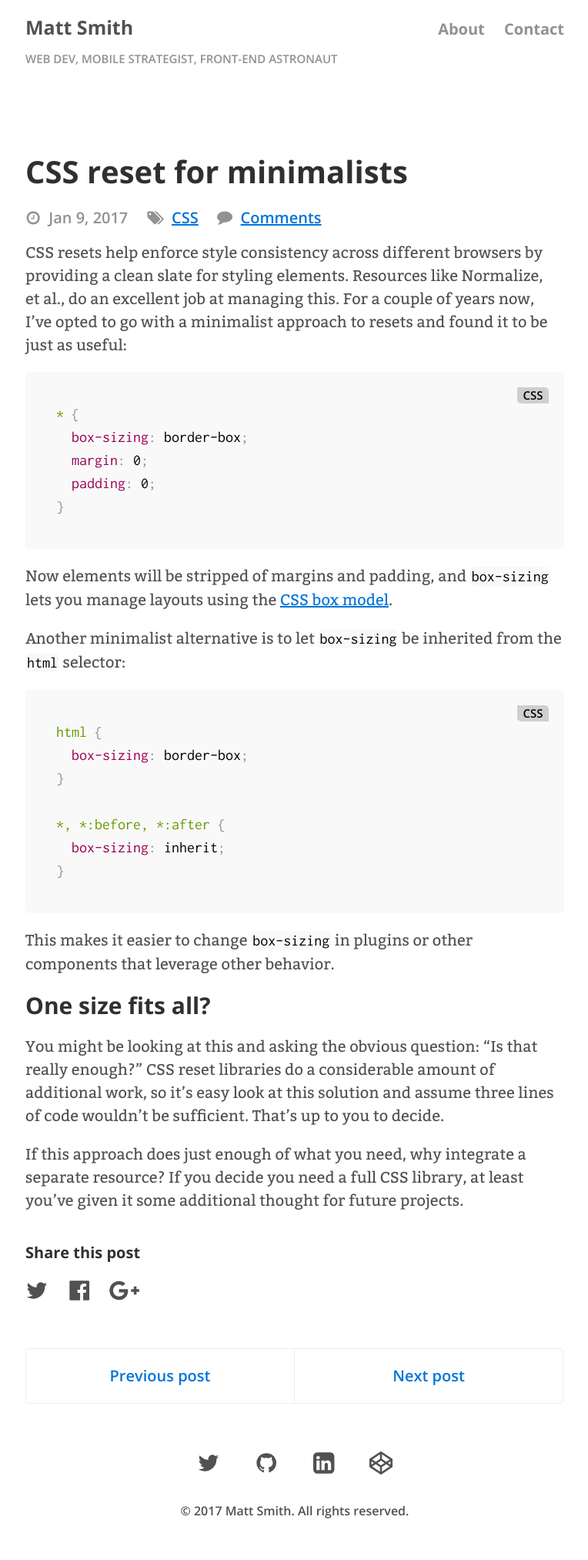
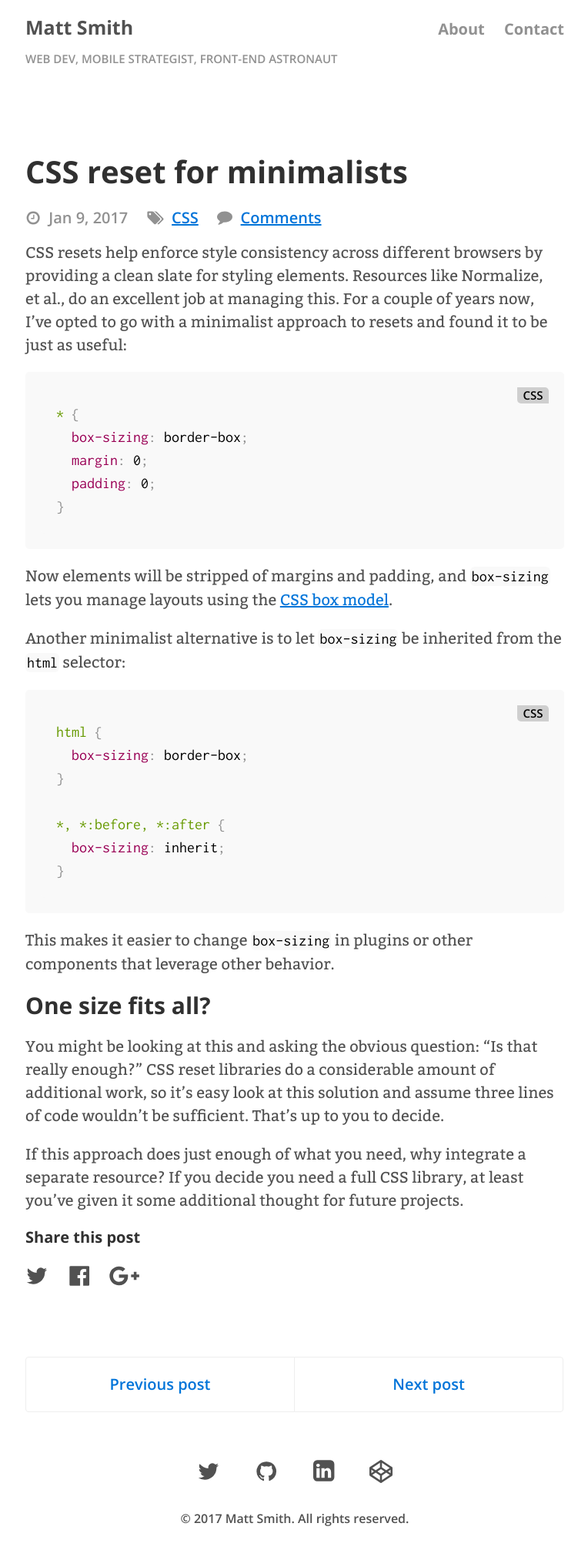
Before and after one commit to AllThingsSmitty/allthingssmitty.github.io, a Jekyll site: the page built from _posts/2017-01-09-css-reset-for-minimalists.md, in a window 1280 px wide. Shown: the whole page at 77% size, without its empty margins (257-1021 px from the left). Built offline with Jekyll 4.4.1, drawn with Linux system fonts in a browser that asks for light colours; comment, search, counter and statistics services are not loaded.

Commit message:
Removed duplicate ruleset

```diff
--- a/_includes/share-page.html
+++ b/_includes/share-page.html
@@ -1,18 +1,23 @@
-<section class="share">
+<section class="social">
   <h4>Share this post</h4>
-
+  <ul>
+    <li>
       <a href="https://twitter.com/intent/tweet?text={{ page.title }}&url={{ site.url }}{{ page.url }}&via={{ site.brand }}&related={{ site.brand }}" rel="nofollow" target="_blank" onclick="window.open(this.href, 'twitter share', 'height=235,width=550');return false;">
       {% include icons/twitter.svg %}
         <span>Share on Twitter</span>
       </a>
-
+    </li>
+    <li>
       <a href="https://facebook.com/sharer.php?u={{ site.url }}{{ page.url }}" rel="nofollow" target="_blank" onclick="window.open(this.href,'facebook-share', 'height=296,width=580');return false;">
         {% include icons/facebook-official.svg %}
         <span>Share on Facebook</span>
       </a>
-
+    </li>
+    <li>
       <a href="https://plus.google.com/share?url={{ site.url }}{{ page.url }}" rel="nofollow" target="_blank" onclick="window.open(this.href,'google-plus-share', 'height=490,width=530');return false;">
         {% include icons/google-plus.svg %}
         <span>Share on Google Plus</span>
       </a>
+    </li>
+  </ul>
 </section>
--- a/_sass/_share.scss
+++ b/_sass/_share.scss
@@ -1,23 +1,6 @@
 // Share
 //
 // Styles for social share buttons.
-.share {
-  display: inline-block;
-
-  a {
-    color: inherit;
-    margin-right: 1rem;
-
-    &:hover {
-      color: $blue;
-    }
-  }
-
-  @media (max-width: $large-breakpoint) {
-    display: none;
-  }
-}
-
 .social {
   margin: 0 auto;
 
@@ -41,10 +24,7 @@
       }
     }
   }
-}
 
-.share,
-.social {
   a {
     color: inherit;
 
@@ -81,3 +61,10 @@
     fill: $gray-5;
   }
 }
+
+section.social {
+  li {
+    margin: 0;
+    margin-right: 1rem;
+  }
+}
```
Lines whose indentation alone changed are shown as unchanged.
